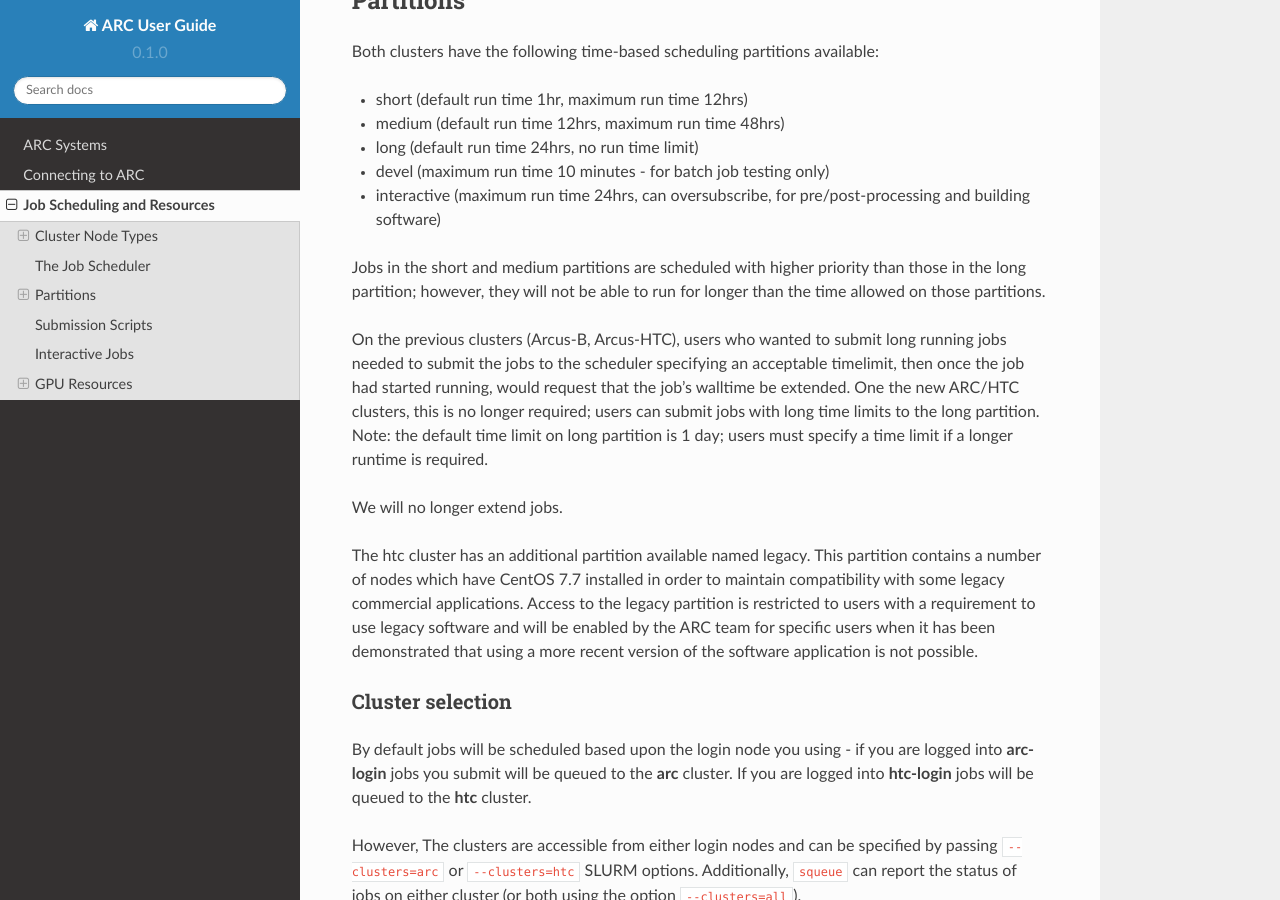
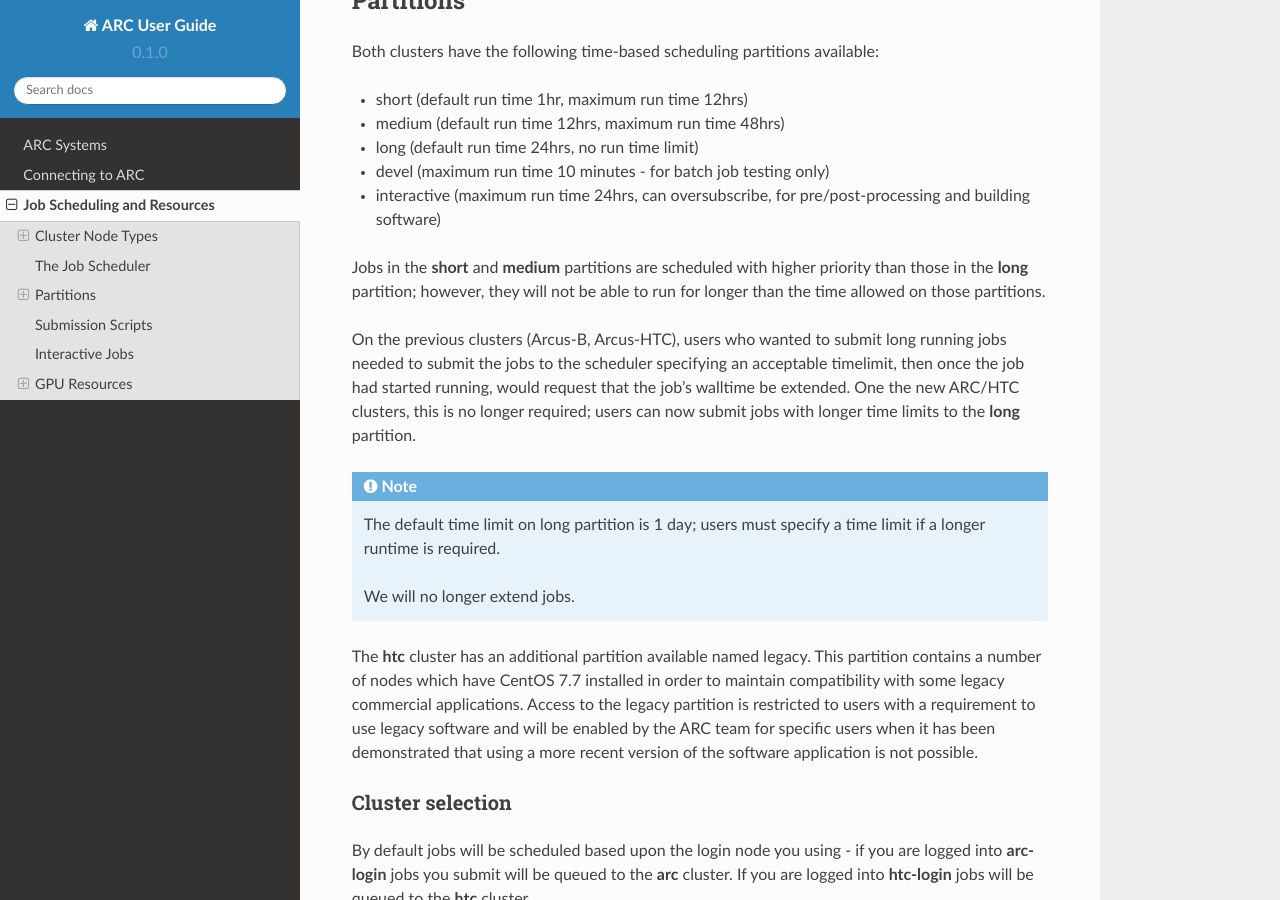
Before and after one commit to tina-friedrich/arc-user-guide, a Sphinx documentation site: the page built from docs/source/job-scheduling.rst, in a window 1280 px wide and 900 px high, scrolled down 2075 px. Built offline with Sphinx 7.4.7 and the Read the Docs theme 2.0.0, drawn with Linux system fonts in a browser that asks for light colours; some of the changed text lies outside the part shown.

Commit message:
Update job-scheduling.rst
Corrected errors.

```diff
--- a/docs/source/job-scheduling.rst
+++ b/docs/source/job-scheduling.rst
@@ -71,13 +71,17 @@
 - devel (maximum run time 10 minutes - for batch job testing only)
 - interactive (maximum run time 24hrs, can oversubscribe, for pre/post-processing and building software)
 
-Jobs in the short and medium partitions are scheduled with higher priority than those in the long partition; however, they will not be able to run for longer than the time allowed on those partitions.
+Jobs in the **short** and **medium** partitions are scheduled with higher priority than those in the **long** partition; however, they will not be able to run for longer than the time allowed on those partitions.
 
-On the previous clusters (Arcus-B, Arcus-HTC), users who wanted to submit long running jobs needed to submit the jobs to the scheduler specifying an acceptable timelimit, then once the job had started running, would request that the job's walltime be extended. One the new ARC/HTC clusters, this is no longer required; users can submit jobs with long time limits to the long partition. Note: the default time limit on long partition is 1 day; users must specify a time limit if a longer runtime is required.
+On the previous clusters (Arcus-B, Arcus-HTC), users who wanted to submit long running jobs needed to submit the jobs to the scheduler specifying an acceptable timelimit, then once the job had started running, would request that the job's walltime be extended. One the new ARC/HTC clusters, this is no longer required; users can now submit jobs with longer time limits to the **long** partition.
 
-We will no longer extend jobs.
+.. note::
 
-The htc cluster has an additional partition available named legacy. This partition contains a number of nodes which have CentOS 7.7 installed in order to maintain compatibility with some legacy commercial applications. Access to the legacy partition is restricted to users with a requirement to use legacy software and will be enabled by the ARC team for specific users when it has been demonstrated that using a more recent version of the software application is not possible.
+    The default time limit on long partition is 1 day; users must specify a time limit if a longer runtime is required.
+
+    We will no longer extend jobs.
+
+The **htc** cluster has an additional partition available named legacy. This partition contains a number of nodes which have CentOS 7.7 installed in order to maintain compatibility with some legacy commercial applications. Access to the legacy partition is restricted to users with a requirement to use legacy software and will be enabled by the ARC team for specific users when it has been demonstrated that using a more recent version of the software application is not possible.
 
 Cluster selection
 ^^^^^^^^^^^^^^^^^
```
Also changed, not shown: other parts of docs/source/job-scheduling.rst (+3 -3 lines).
